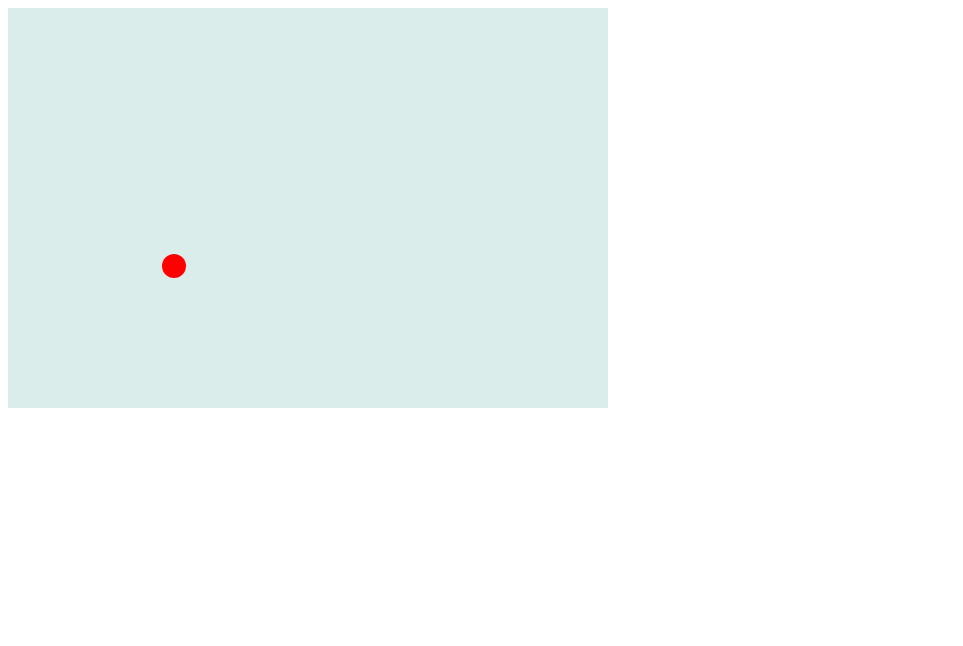
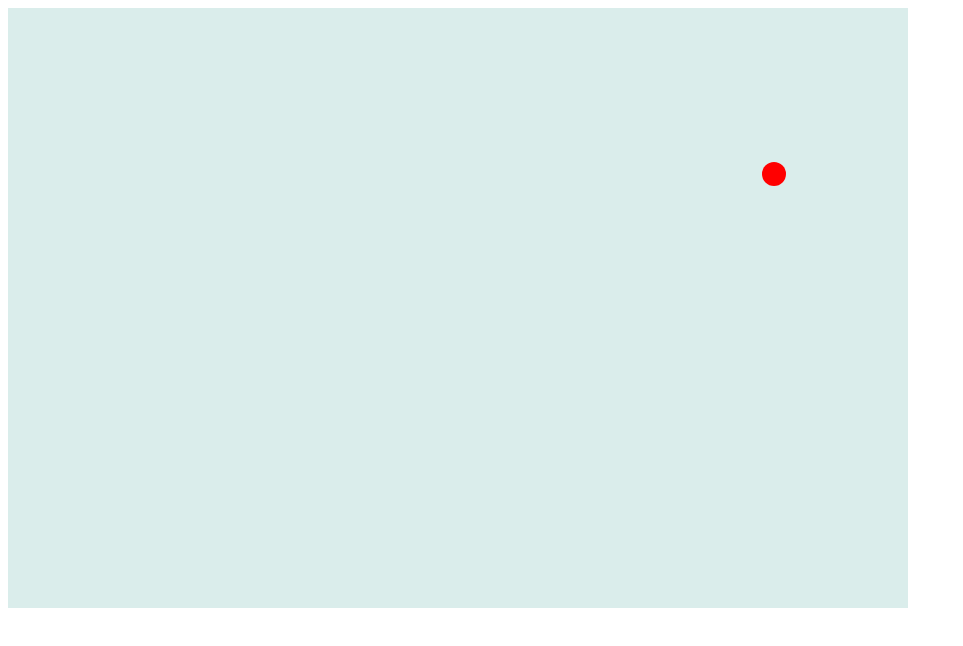
Before and after one commit to joeyajames/website, a plain HTML site: page index.html in a window 1280 px wide. Shown: the whole page, without its empty margins (0-963 px from the left). Drawn offline with Linux system fonts and the light colour scheme.

Commit message:
changed canvas size

```diff
--- a/index.html
+++ b/index.html
@@ -1,4 +1,4 @@
-<canvas id="myCanvas" width="600" height="400"></canvas>
+<canvas id="myCanvas" width="900" height="600"></canvas>
 
 <style>canvas { background: #DAEDEB; }</style>
 
```
